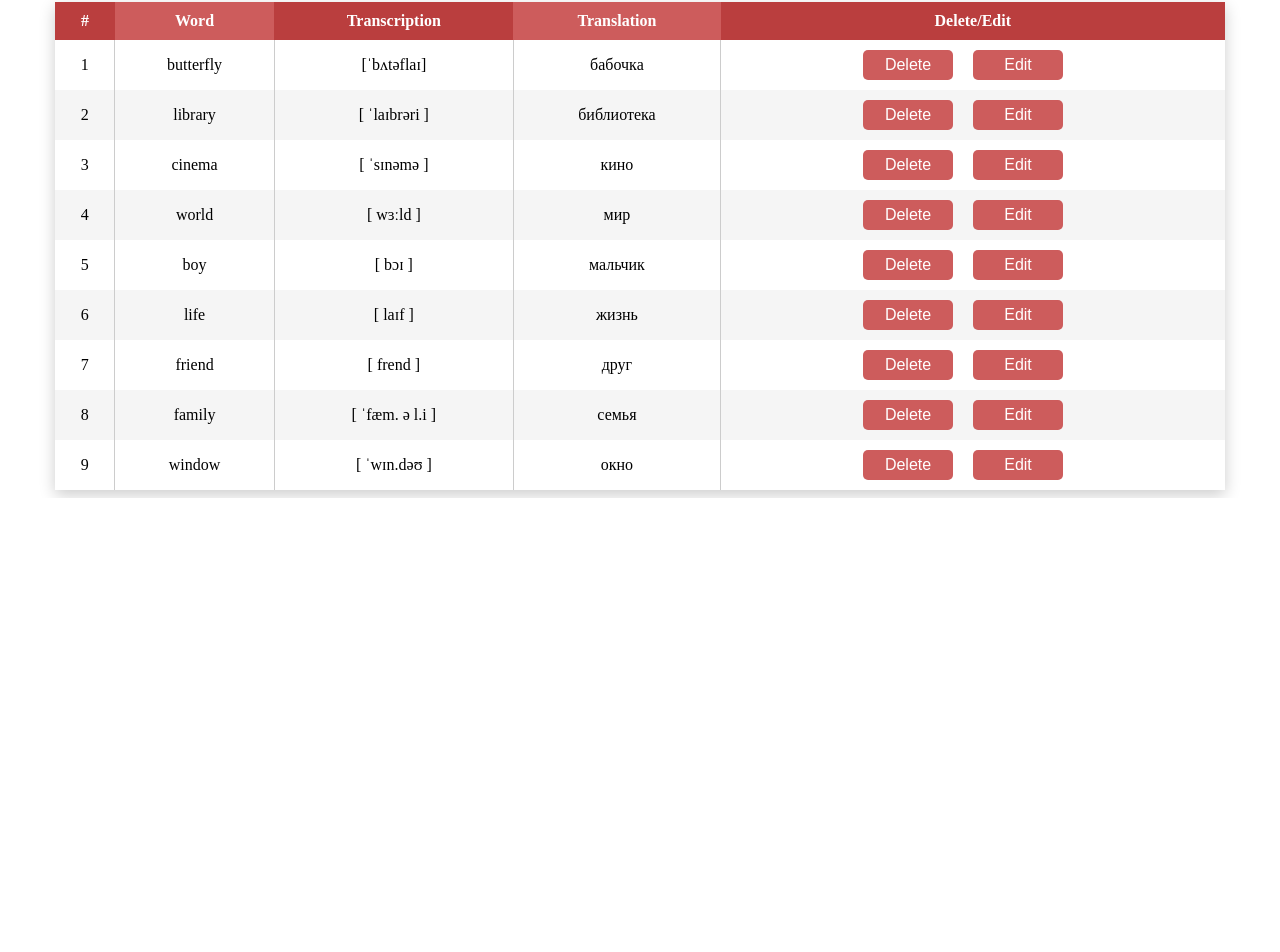
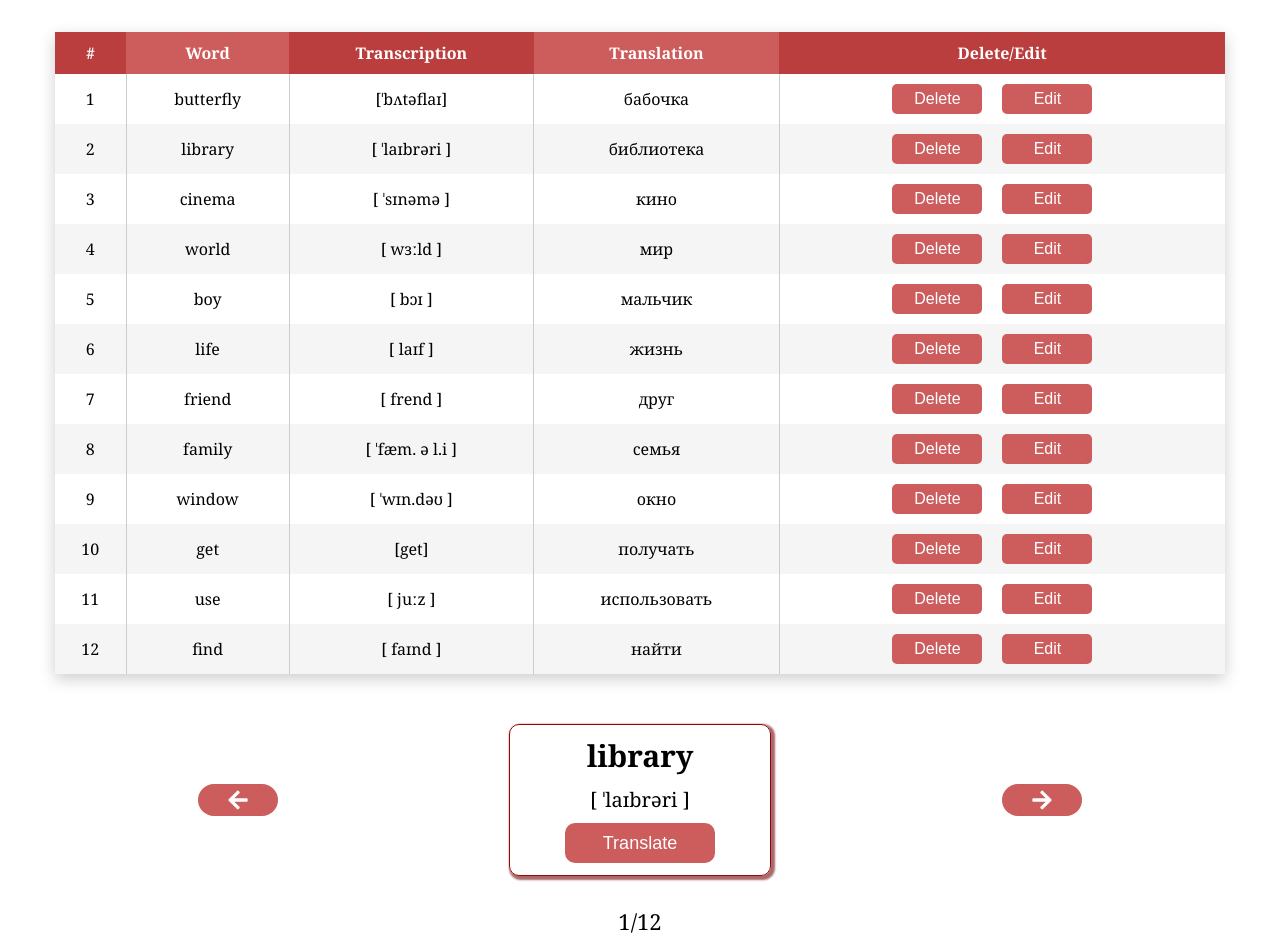
Before and after one commit to Lanarish/englishwords, a React (Create React App) app: page / in a window 1280 px wide. Shown: the part 544-1496 px from the top of the page. Before the commit the page ends 1042 px from the top, so only its background shows below. Built offline with nearby package versions, Linux system fonts and the light colour scheme.

Commit message:
added carousel module

```diff
--- a/package.json
+++ b/package.json
@@ -9,6 +9,7 @@
     "@testing-library/user-event": "^12.8.3",
     "react": "^17.0.2",
     "react-dom": "^17.0.2",
+    "react-icons": "^4.2.0",
     "react-scripts": "4.0.3",
     "web-vitals": "^1.1.2"
   },
--- a/src/App.js
+++ b/src/App.js
@@ -1,14 +1,31 @@
 import React from 'react';
 import './App.css';
-import WordsList from './components/CardsList';
 import TableList from './components/TableList';
+import Carousel from './components/Carousel';
+import CardsList from './components/CardsList';
 
+const words = [
+  { id: "1", english: "butterfly", transcription: "[ˈbʌtəflaɪ]", translation: "бабочка" },
+  { id: "2", english: "library", transcription: "[ ˈlaɪbrəri ]", translation: "библиотека" },
+  { id: "3", english: "cinema", transcription: "[ ˈsɪnəmə ]", translation: "кино" },
+  { id: "4", english: "world", transcription: "[ wɜːld ]", translation: "мир" },
+  { id: "5", english: "boy ", transcription: "[ bɔɪ ] ", translation: "мальчик" },
+  { id: "6", english: "life", transcription: "[ laɪf ] ", translation: "жизнь" },
+  { id: "7", english: "friend", transcription: " [ frend ] ", translation: "друг" },
+  { id: "8", english: "family ", transcription: "[ ˈfæm. ə l.i ] ", translation: "семья" },
+  { id: "9", english: "window", transcription: "[ ˈwɪn.dəʊ ] ", translation: "окно" },
+  { id: "10", english: "get ", transcription: "[get]",translation: "получать" },
+  { id: "11", english: "use", transcription: "[ juːz ] ",translation: "использовать" },
+  { id: "12", english: "find ", transcription: " [ faɪnd ]  ",translation: "найти" }
+
+];
 
 function App() {
   return (
     <div className="App">
-      <WordsList/>
+      <CardsList/>
       <TableList/>
+      <Carousel data={words}/>
     </div>
   );
 }
--- a/src/components/Card.jsx
+++ b/src/components/Card.jsx
@@ -9,10 +9,10 @@ function Card(props) {
     const handleClick = () => {
         setPressed(!pressed);
     }
-    const { word, transcription, translation } = props;
+    const { english, transcription, translation } = props;
     return (
         <div className="card">
-            <div className="word">{word}</div>
+            <div className="word">{english}</div>
             <div className="transcription">{transcription}</div>
             {pressed ? <div className="translation"> {translation} </div> : <button className="button-translate" onClick={handleClick}> Translate </button>}
         </div >
--- /dev/null
+++ b/src/components/CardWrapper.jsx
@@ -0,0 +1,25 @@
+import React from 'react'
+import Card from './Card';
+import { FaArrowRight, FaArrowLeft } from "react-icons/fa";
+import './styles/card.css'
+
+
+
+function CardWrapper({ onShowPrevious, onShowNext, number, data, dataLength }) {
+    return (
+        <div >
+            <div className="cardWrapper">
+                <button className="leftArrow" onClick={onShowPrevious}> <FaArrowLeft /></button>
+                <Card
+                    english={data[number].english}
+                    translation={data[number].translation}
+                    transcription={data[number].transcription}
+                />
+                <button className="leftArrow" onClick={onShowNext}> <FaArrowRight /></button>
+            </div>
+            <p className="number_of_card">{number}/{dataLength}</p>
+        </div>
+    )
+}
+
+export default CardWrapper;
--- a/src/components/CardsList.jsx
+++ b/src/components/CardsList.jsx
@@ -1,21 +1,22 @@
 import React from 'react';
 import Card from './Card';
-import './styles/card.css'
+import './styles/card.css';
+import words from './assets/words.json'
 
 
 
-const words = [
-    { id: "1", word: "butterfly", transcription: "[ˈbʌtəflaɪ]", translation: "бабочка" },
-    { id: "2", word: "library", transcription: "[ ˈlaɪbrəri ]", translation: "библиотека" },
-    { id: "3", word: "cinema", transcription: "[ ˈsɪnəmə ]", translation: "кино", isSelected: true },
-    { id: "4", word: "world", transcription: "[ wɜːld ]", translation: "мир" },
-    { id: "5", word: "boy ", transcription: "[ bɔɪ ] ", translation: "мальчик" },
-    { id: "6", word: "life", transcription: "[ laɪf ] ", translation: "жизнь" },
-    { id: "7", word: "friend", transcription: " [ frend ] ", translation: "друг" },
-    { id: "8", word: "family ", transcription: "[ ˈfæm. ə l.i ] ", translation: "семья" },
-    { id: "9", word: "window", transcription: "[ ˈwɪn.dəʊ ] ", translation: "окно" }
+// const words = [
+//     { id: "1", word: "butterfly", transcription: "[ˈbʌtəflaɪ]", translation: "бабочка" },
+//     { id: "2", word: "library", transcription: "[ ˈlaɪbrəri ]", translation: "библиотека" },
+//     { id: "3", word: "cinema", transcription: "[ ˈsɪnəmə ]", translation: "кино", isSelected: true },
+//     { id: "4", word: "world", transcription: "[ wɜːld ]", translation: "мир" },
+//     { id: "5", word: "boy ", transcription: "[ bɔɪ ] ", translation: "мальчик" },
+//     { id: "6", word: "life", transcription: "[ laɪf ] ", translation: "жизнь" },
+//     { id: "7", word: "friend", transcription: " [ frend ] ", translation: "друг" },
+//     { id: "8", word: "family ", transcription: "[ ˈfæm. ə l.i ] ", translation: "семья" },
+//     { id: "9", word: "window", transcription: "[ ˈwɪn.dəʊ ] ", translation: "окно" }
 
-];
+// ];
 
 function CardsList() {
     return (
@@ -23,7 +24,7 @@ function CardsList() {
             {
                 words.map(card => (
                     <Card
-                        word={card.word}
+                        english={card.english}
                         transcription={card.transcription}
                         translation={card.translation}></Card>
                 ))
--- /dev/null
+++ b/src/components/Carousel.jsx
@@ -0,0 +1,32 @@
+import React, { useState } from 'react';
+import CardWrapper from './CardWrapper';
+import './styles/card.css'
+
+function Carousel({ data }) {
+    const [position, setPosition] = useState(0);
+
+    const showPreviousCard = () => {
+        if (position > 0) {
+            setPosition(position - 1);
+        }
+    }
+
+    const showNextCard = () => {
+        if (position >= data.length) {
+            console.log("end card");
+        }
+        setPosition(position + 1);
+    }
+    return (
+        <div >
+            <CardWrapper
+                onShowPrevious={showPreviousCard}
+                onShowNext={showNextCard}
+                number={position + 1}
+                data={data}
+                dataLength={data.length} />
+        </div>
+    )
+}
+
+export default Carousel;
--- a/src/components/TableList.jsx
+++ b/src/components/TableList.jsx
@@ -1,22 +1,22 @@
 import React from 'react';
 import './styles/tableList.css';
 import Table from './Table';
+import words from './assets/words.json'
 
 
 
+// const words = [
+//     { id: "1", english: "butterfly", transcription: "[ˈbʌtəflaɪ]", translation: "бабочка" },
+//     { id: "2", english: "library", transcription: "[ ˈlaɪbrəri ]", translation: "библиотека" },
+//     { id: "3", english: "cinema", transcription: "[ ˈsɪnəmə ]", translation: "кино" },
+//     { id: "4", english: "world", transcription: "[ wɜːld ]", translation: "мир" },
+//     { id: "5", english: "boy ", transcription: "[ bɔɪ ] ", translation: "мальчик" },
+//     { id: "6", english: "life", transcription: "[ laɪf ] ", translation: "жизнь" },
+//     { id: "7", english: "friend", transcription: " [ frend ] ", translation: "друг" },
+//     { id: "8", english: "family ", transcription: "[ ˈfæm. ə l.i ] ", translation: "семья" },
+//     { id: "9", english: "window", transcription: "[ ˈwɪn.dəʊ ] ", translation: "окно" }
 
-const words = [
-    { id: "1", english: "butterfly", transcription: "[ˈbʌtəflaɪ]", translation: "бабочка" },
-    { id: "2", english: "library", transcription: "[ ˈlaɪbrəri ]", translation: "библиотека" },
-    { id: "3", english: "cinema", transcription: "[ ˈsɪnəmə ]", translation: "кино" },
-    { id: "4", english: "world", transcription: "[ wɜːld ]", translation: "мир" },
-    { id: "5", english: "boy ", transcription: "[ bɔɪ ] ", translation: "мальчик" },
-    { id: "6", english: "life", transcription: "[ laɪf ] ", translation: "жизнь" },
-    { id: "7", english: "friend", transcription: " [ frend ] ", translation: "друг" },
-    { id: "8", english: "family ", transcription: "[ ˈfæm. ə l.i ] ", translation: "семья" },
-    { id: "9", english: "window", transcription: "[ ˈwɪn.dəʊ ] ", translation: "окно" }
-
-];
+// ];
 
 
 function TableList() {
@@ -37,8 +37,8 @@ function TableList() {
                     {words.map(word => (
                         <Table
                             key={word.id}
-                            word={word}>
-                        </Table>
+                            word={word} />
+
                     ))
                     }
                 </tbody>
--- /dev/null
+++ b/src/components/assets/words.json
@@ -0,0 +1,15 @@
+[
+    { "id": "1", "english": "butterfly", "transcription": "[ˈbʌtəflaɪ]", "translation": "бабочка" },
+    { "id": "2", "english": "library", "transcription": "[ ˈlaɪbrəri ]", "translation": "библиотека" },
+    { "id": "3", "english": "cinema", "transcription": "[ ˈsɪnəmə ]", "translation": "кино" },
+    { "id": "4", "english": "world", "transcription": "[ wɜːld ]", "translation": "мир" },
+    { "id": "5", "english": "boy ", "transcription": "[ bɔɪ ] ", "translation": "мальчик" },
+    { "id": "6", "english": "life", "transcription": "[ laɪf ] ", "translation": "жизнь" },
+    { "id": "7", "english": "friend", "transcription": " [ frend ] ", "translation": "друг" },
+    { "id": "8", "english": "family ", "transcription": "[ ˈfæm. ə l.i ] ", "translation": "семья" },
+    { "id": "9", "english": "window", "transcription": "[ ˈwɪn.dəʊ ] ", "translation": "окно" },
+    { "id": "10", "english": "get ", "transcription": "[get]", "translation": "получать" },
+    { "id": "11", "english": "use", "transcription": "[ juːz ] ", "translation": "использовать" },
+    { "id": "12", "english": "find ", "transcription": " [ faɪnd ]  ", "translation": "найти" }
+
+]
--- a/src/components/styles/card.css
+++ b/src/components/styles/card.css
@@ -1,6 +1,6 @@
 .card {
     width: 260px;
-    height: 140px;
+    height: 150px;
     border: 1px solid rgb(149, 7, 7);
     border-radius: 10px;
     box-shadow: 2px 2px 2px 2px rgb(170, 104, 104);
@@ -21,9 +21,15 @@
 }
 
 .translation {
+    width: 150px;
+    height: 40px;
+    margin: 0 auto;
+    padding: 5px 0 0 0;
     font-size: 26px;
     margin-top: 10px;
+    border-radius: 10px;
     color: indianred;
+    border: 1px solid rgb(90, 88, 88);
 }
 
 .button-translate {
@@ -50,3 +56,33 @@
     grid-template-rows: repeat(2, 1fr);
     gap: 25px;
 }
+
+
+
+
+.cardWrapper {
+    max-width: 70%;
+    display: flex;
+    margin: 0 auto;
+    margin-top: 50px;
+    text-align: center;
+    align-items: center;
+    justify-content: space-between;
+}
+
+.leftArrow {
+    padding: 5px;
+    width: 5rem;
+    height: 2rem;
+    background-color: indianred;
+    color: #fff;
+    border-radius: 50px;
+    border: none;
+    font-size: 22px;
+}
+
+.number_of_card {
+    margin-top: 30px;
+    font-size: 22px;
+    font-family: Georgia, 'Times New Roman', Times, serif;
+}
--- a/src/components/styles/tableList.css
+++ b/src/components/styles/tableList.css
@@ -2,6 +2,7 @@
     max-width: 1170px;
     margin: 0 auto;
     padding: 0 15px;
+    font-family: Georgia, 'Times New Roman', Times, serif;
 }
 
 .table {
```
Also changed, not shown: 1 other file (tests, documents, lock files or other folders).
